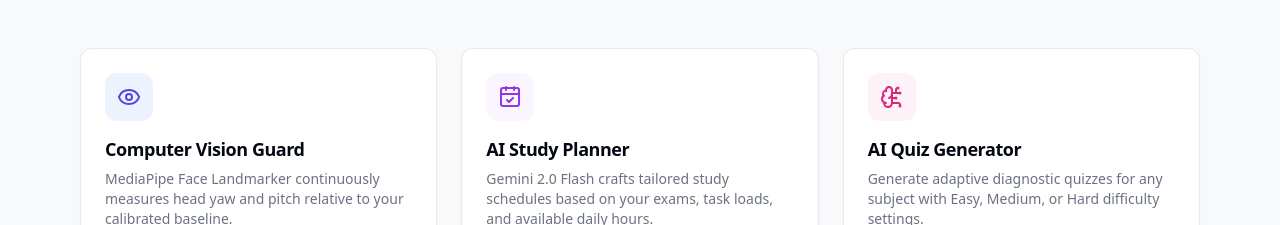
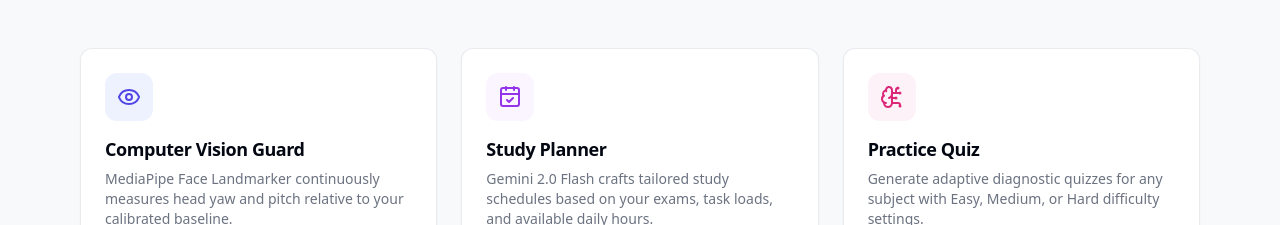
Before and after one commit to syncstudy1/syncstudy1.github.io, a React (Vite) app: page /#/ in a window 1280 px wide. Shown: the part 1060-1285 px from the top of the page. Built offline with nearby package versions, Linux system fonts and the light colour scheme; no server answers.

Commit message:
Refine branding, clean up navigation, and fix activity tracking

```diff
--- a/src/components/layout/Navbar.tsx
+++ b/src/components/layout/Navbar.tsx
@@ -45,8 +45,8 @@
   const navLinks = [
     { name: "Dashboard", path: "/dashboard", icon: LayoutDashboard, authRequired: true },
     { name: "Study Room", path: "/study", icon: Timer, authRequired: true },
-    { name: "AI Planner", path: "/planner", icon: CalendarDays, authRequired: true, badge: "AI" },
-    { name: "AI Quiz", path: "/quiz", icon: FileQuestion, authRequired: true, badge: "AI" },
+    { name: "Study Planner", path: "/planner", icon: CalendarDays, authRequired: true },
+    { name: "Practice Quiz", path: "/quiz", icon: FileQuestion, authRequired: true },
     { name: "Analytics", path: "/analytics", icon: BarChart3, authRequired: true },
   ]
 
@@ -91,11 +91,6 @@
                   >
                     <Icon className="h-4 w-4" />
                     <span>{item.name}</span>
-                    {item.badge && (
-                      <span className="text-[10px] font-bold px-1.5 py-0.2 rounded-full bg-indigo-500/10 text-indigo-600 dark:text-indigo-400">
-                        {item.badge}
-                      </span>
-                    )}
                   </Link>
                 )
               })}
--- a/src/pages/AnalyticsPage.tsx
+++ b/src/pages/AnalyticsPage.tsx
@@ -415,7 +415,7 @@
                 </CardDescription>
               </div>
               <Badge variant="outline" className="text-xs text-amber-600 border-amber-300">
-                AI Quizzes
+                Practice Quizzes
               </Badge>
             </div>
           </CardHeader>
--- a/src/pages/DashboardPage.tsx
+++ b/src/pages/DashboardPage.tsx
@@ -191,7 +191,7 @@
                 <BrainCircuit className="w-5 h-5" />
               </div>
               <div>
-                <h4 className="text-sm font-semibold text-foreground">AI Study Planner</h4>
+                <h4 className="text-sm font-semibold text-foreground">Study Planner</h4>
                 <p className="text-xs text-muted-foreground">Generate tailored 7-day study timetables</p>
               </div>
             </div>
@@ -206,7 +206,7 @@
                 <Sparkles className="w-5 h-5" />
               </div>
               <div>
-                <h4 className="text-sm font-semibold text-foreground">AI Quiz Generator</h4>
+                <h4 className="text-sm font-semibold text-foreground">Practice Quiz</h4>
                 <p className="text-xs text-muted-foreground">Adaptive practice questions & instant scoring</p>
               </div>
             </div>
--- a/src/pages/HomePage.tsx
+++ b/src/pages/HomePage.tsx
@@ -122,7 +122,7 @@
                 <div className="w-12 h-12 rounded-xl bg-purple-50 dark:bg-purple-950/60 flex items-center justify-center text-purple-600 dark:text-purple-400 mb-2">
                   <CalendarCheck className="w-6 h-6" />
                 </div>
-                <CardTitle className="text-lg">AI Study Planner</CardTitle>
+                <CardTitle className="text-lg">Study Planner</CardTitle>
                 <CardDescription>
                   Gemini 2.0 Flash crafts tailored study schedules based on your exams, task loads, and available daily hours.
                 </CardDescription>
@@ -139,7 +139,7 @@
                 <div className="w-12 h-12 rounded-xl bg-pink-50 dark:bg-pink-950/60 flex items-center justify-center text-pink-600 dark:text-pink-400 mb-2">
                   <BrainCircuit className="w-6 h-6" />
                 </div>
-                <CardTitle className="text-lg">AI Quiz Generator</CardTitle>
+                <CardTitle className="text-lg">Practice Quiz</CardTitle>
                 <CardDescription>
                   Generate adaptive diagnostic quizzes for any subject with Easy, Medium, or Hard difficulty settings.
                 </CardDescription>
--- a/src/pages/PlannerPage.tsx
+++ b/src/pages/PlannerPage.tsx
@@ -186,7 +186,7 @@
                 SyncStudy Premium Exclusive
               </Badge>
               <h1 className="text-3xl font-extrabold tracking-tight text-foreground">
-                AI Study Planner
+                Study Planner
               </h1>
               <p className="text-muted-foreground text-sm leading-relaxed">
                 Unlock automated, evidence-based study schedules generated with Gemini 2.0 Flash. Distribute cognitive loads efficiently and crush upcoming exams without burnout.
@@ -253,7 +253,7 @@
         <div>
           <h1 className="text-3xl font-bold tracking-tight flex items-center gap-2">
             <BrainCircuit className="w-8 h-8 text-indigo-600 dark:text-indigo-400" />
-            AI Study Planner
+            Study Planner
           </h1>
           <p className="text-sm text-muted-foreground mt-1">
             Personalized, spaced-repetition schedules generated with Gemini 2.0 Flash.
--- a/src/pages/PremiumPage.tsx
+++ b/src/pages/PremiumPage.tsx
@@ -87,14 +87,14 @@
                 <div className="p-1 rounded-full bg-emerald-100 dark:bg-emerald-950 text-emerald-600 shrink-0">
                   <Check className="w-3.5 h-3.5" />
                 </div>
-                <span className="text-foreground font-medium">Unlimited AI Study Planner</span>
+                <span className="text-foreground font-medium">Unlimited Study Planner</span>
               </div>
 
               <div className="flex items-center gap-3">
                 <div className="p-1 rounded-full bg-emerald-100 dark:bg-emerald-950 text-emerald-600 shrink-0">
                   <Check className="w-3.5 h-3.5" />
                 </div>
-                <span className="text-foreground font-medium">Unlimited AI Quiz Generation</span>
+                <span className="text-foreground font-medium">Unlimited Practice Quiz Generation</span>
               </div>
 
               <div className="flex items-center gap-3">
@@ -198,7 +198,7 @@
               <tr className="hover:bg-muted/10">
                 <td className="p-4 font-medium flex items-center gap-2">
                   <Sparkles className="w-4 h-4 text-indigo-500" />
-                  <span>AI Study Planner</span>
+                  <span>Study Planner</span>
                 </td>
                 <td className="p-4 text-center text-rose-500 font-bold">
                   ❌
@@ -211,7 +211,7 @@
               <tr className="hover:bg-muted/10">
                 <td className="p-4 font-medium flex items-center gap-2">
                   <Zap className="w-4 h-4 text-indigo-500" />
-                  <span>AI Quiz Generator</span>
+                  <span>Practice Quiz</span>
                 </td>
                 <td className="p-4 text-center text-muted-foreground">
                   ✅ 1 quiz / day
--- a/src/pages/QuizPage.tsx
+++ b/src/pages/QuizPage.tsx
@@ -296,7 +296,7 @@
         <div>
           <h1 className="text-3xl font-bold tracking-tight flex items-center gap-2">
             <BrainCircuit className="w-8 h-8 text-amber-500" />
-            AI Practice Quiz
+            Practice Quiz
           </h1>
           <p className="text-sm text-muted-foreground mt-1">
             Generate subject-specific multiple-choice quizzes with Gemini.
```
